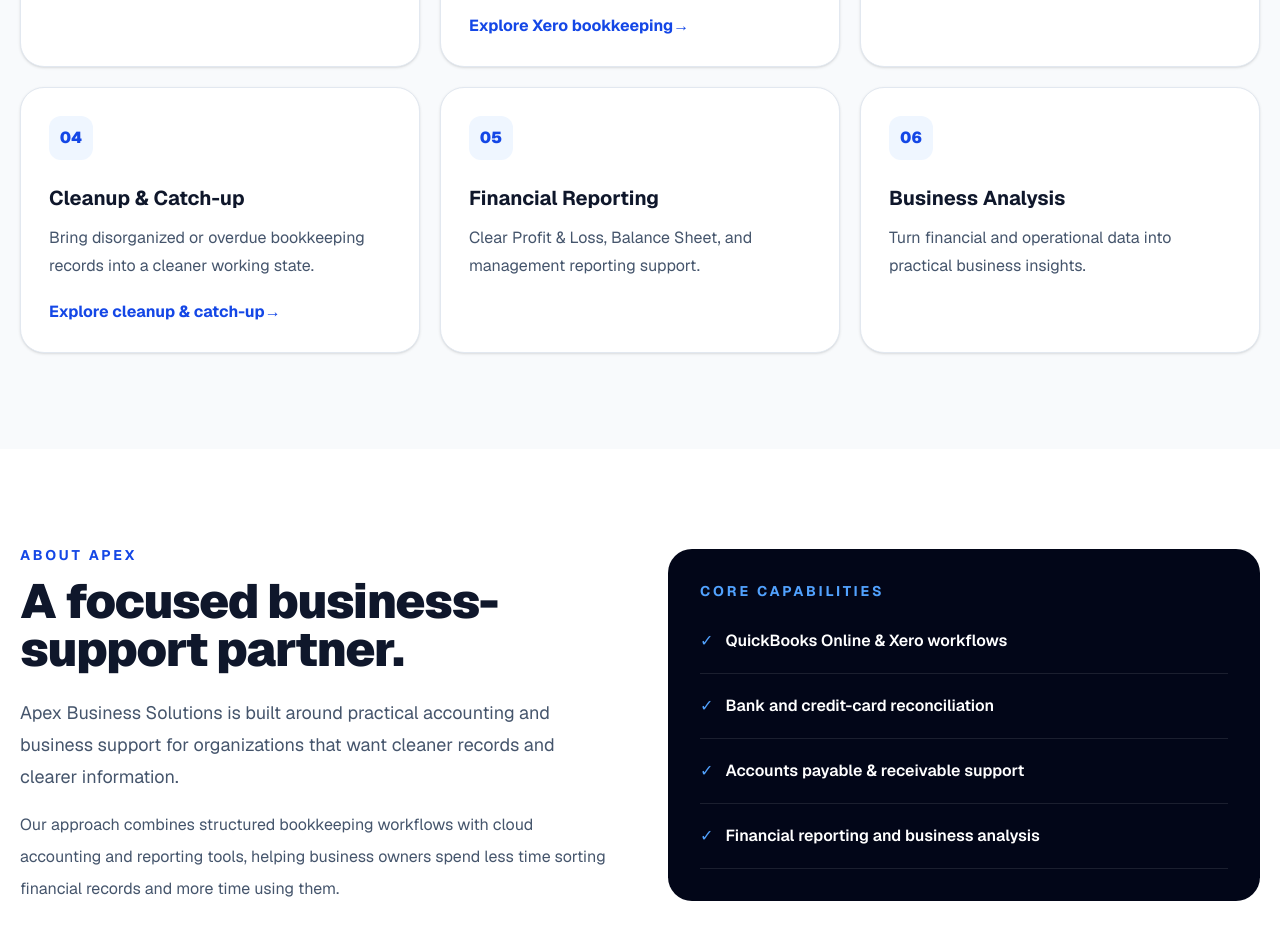
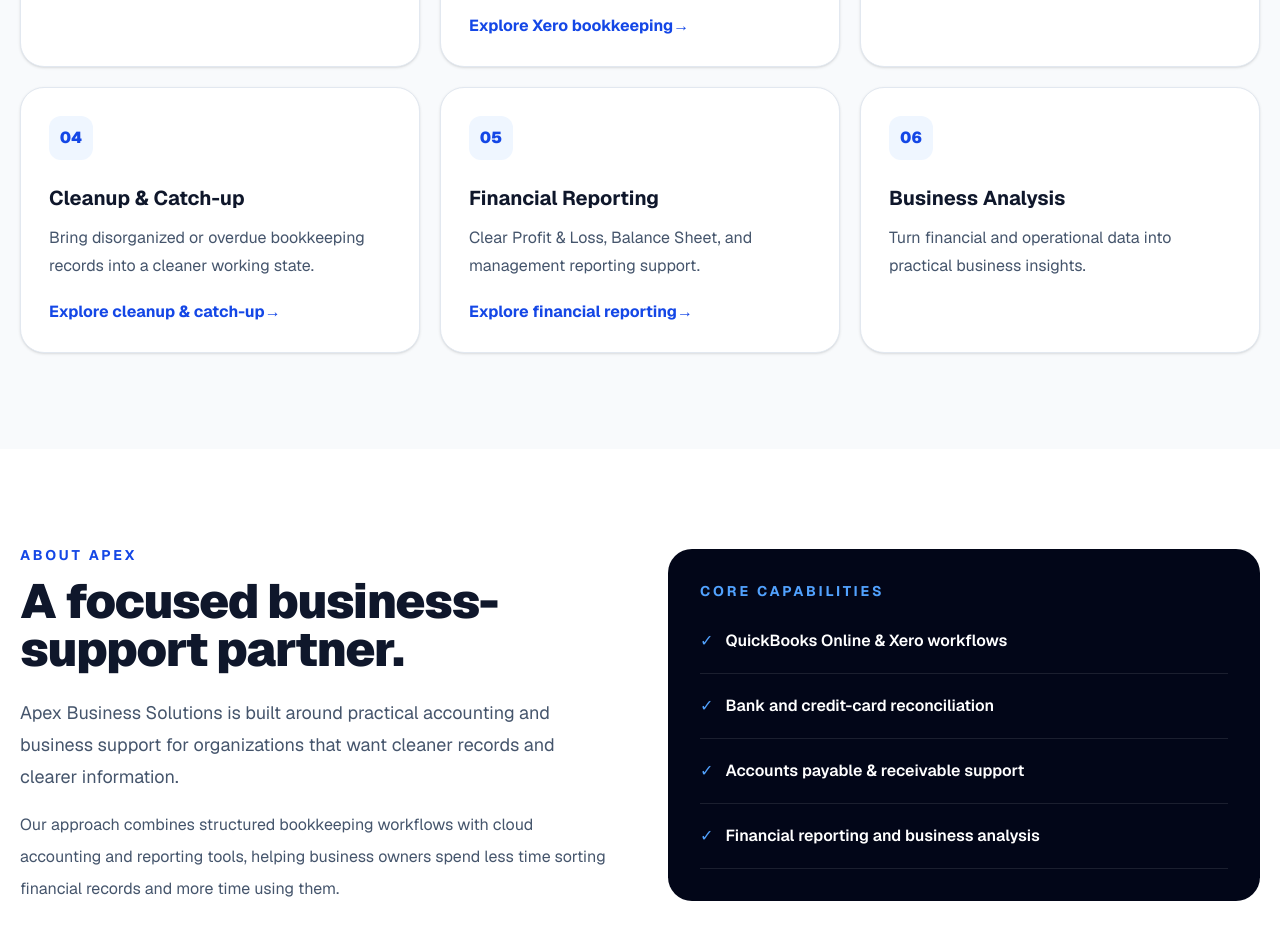
Before and after one commit to hvachemgamot5/ApexBusinessSolutions, a Next.js app: page / in a window 1280 px wide. Shown: the part 1663-2603 px from the top of the page. Built offline with nearby package versions, Linux system fonts and the light colour scheme.

Commit message:
Link financial reporting service from homepage

```diff
--- a/app/page.tsx
+++ b/app/page.tsx
@@ -138,6 +138,11 @@ export default function Home() {
                     Explore cleanup & catch-up <span aria-hidden="true">→</span>
                   </a>
                 )}
+                {i === 4 && (
+                  <a href="/financial-reporting" className="mt-5 inline-flex font-bold text-blue-700 hover:text-blue-900">
+                    Explore financial reporting <span aria-hidden="true">→</span>
+                  </a>
+                )}
               </article>
             ))}
           </div>
```
